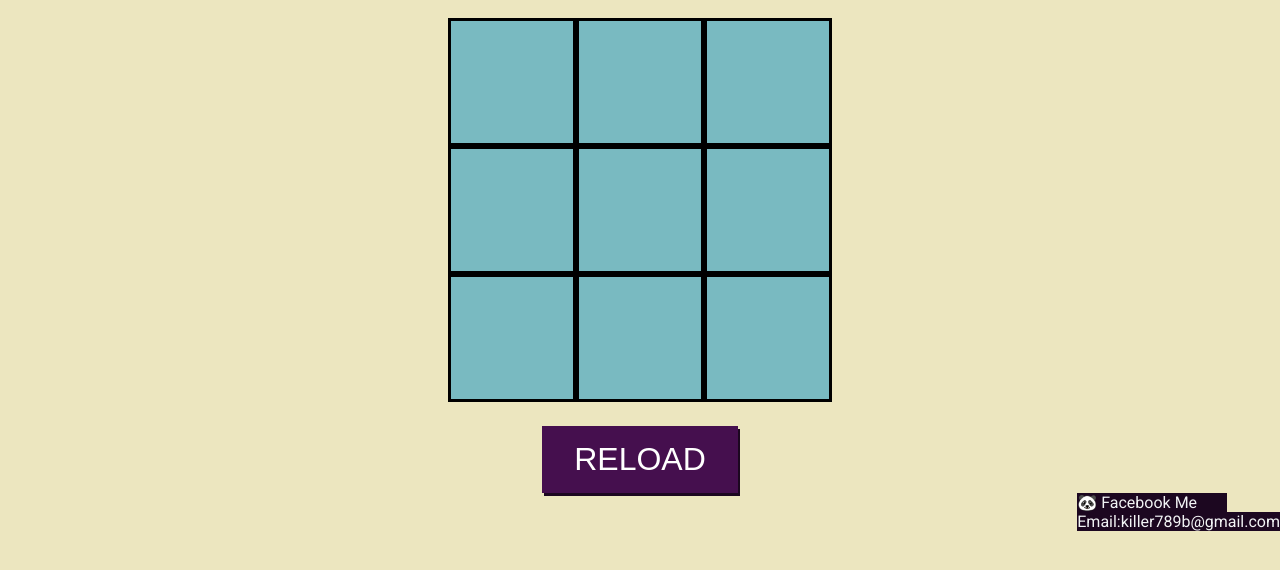
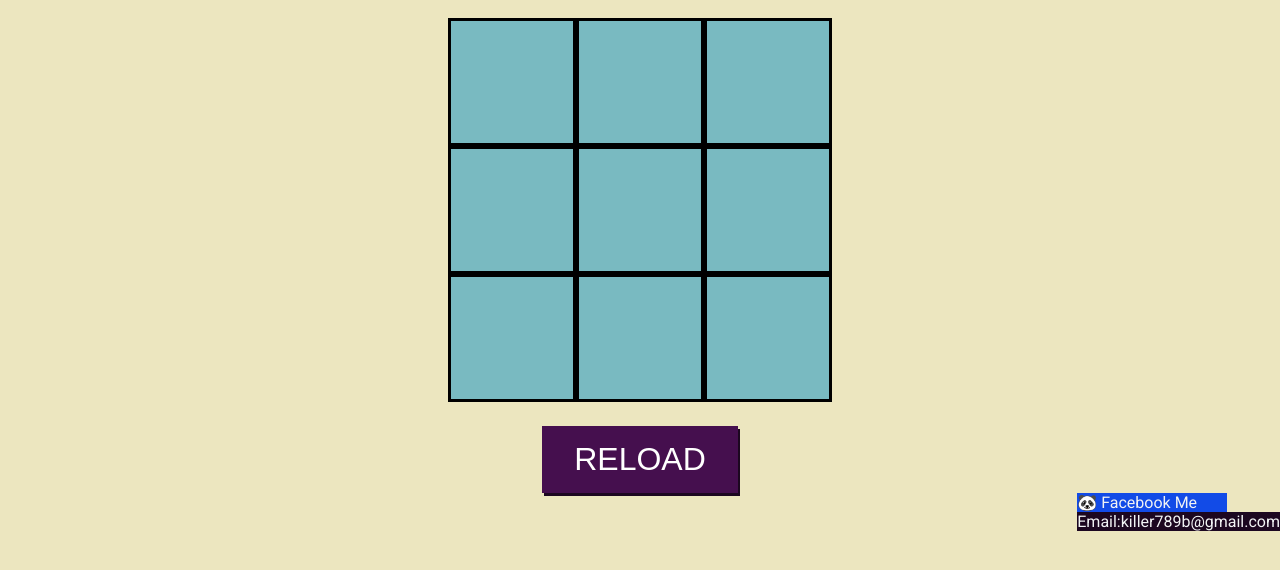
Before and after one commit to TroublesomeSaramsh789/TicTacToe, a plain HTML site: page index.html in a window 1280 px wide. In both pictures the pointer is over the link "🐼 Facebook Me". Shown: the part 90-660 px from the top of the page. Drawn offline with Linux system fonts and the light colour scheme.

Commit message:
Update index.css

```diff
--- a/index.css
+++ b/index.css
@@ -86,6 +86,9 @@ a.fb{
   text-decoration: none;
   width: 150px;
 }
+a.fb:hover{
+  background-color: #124be7;
+}
 .headder
 {
   background-color: #1c0720;
```
